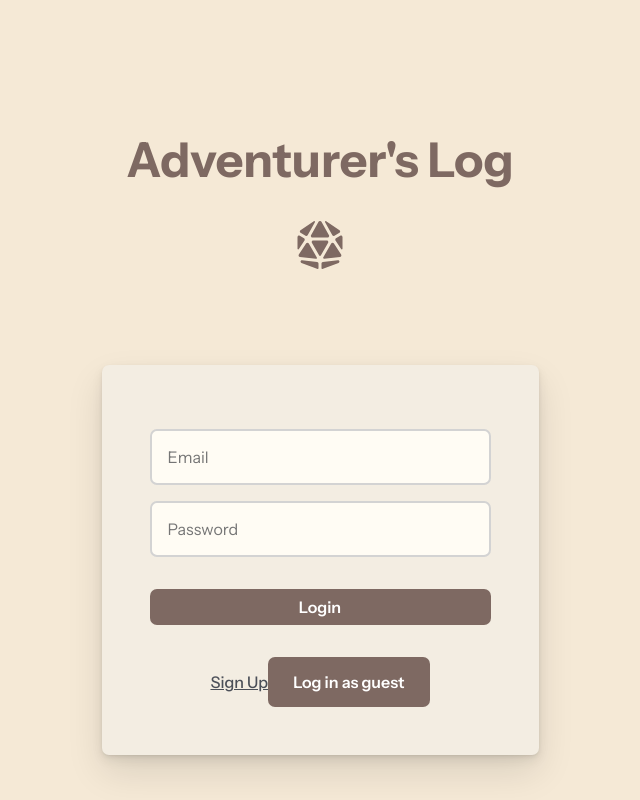
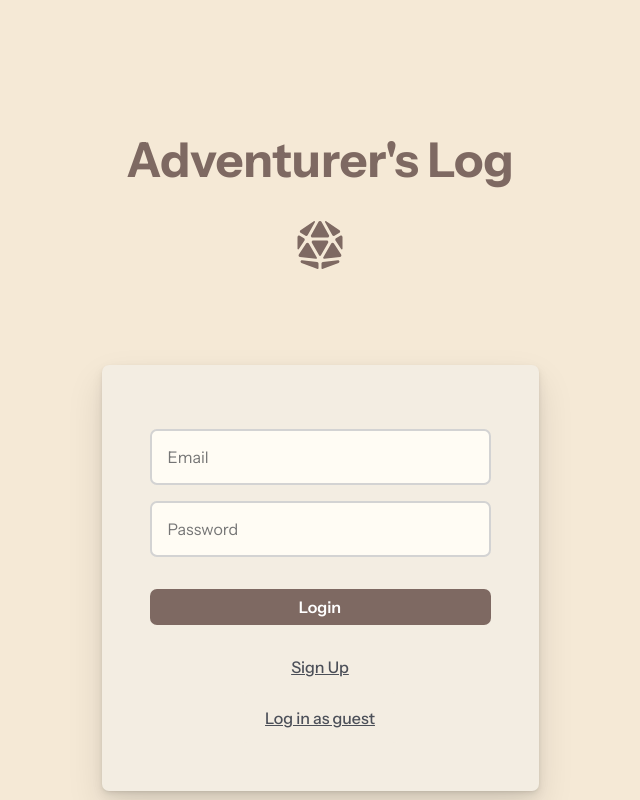
Before and after one commit to draykhlin/adventurers-log, a React (Create React App) app in the folder frontend/: page / in a window 1280 px wide. Shown: the top 800 px of the page, without its empty margins (320-960 px from the left). Built offline with nearby package versions, Linux system fonts and the light colour scheme; no server answers; a web font is replaced by a local one.

Commit message:
updated guest login button styling

```diff
--- a/frontend/src/index.css
+++ b/frontend/src/index.css
@@ -271,6 +271,14 @@ main {
 .signup-link {
   color: var(--text-color);
   font-weight: 500;
+}
+.guest-login-btn {
+  display: block;
+  margin: 1rem auto 0 auto;
+  background-color: inherit;
+  color: inherit;
+  font-weight: 500;
+  text-decoration: underline;
 }
 
     @media (min-width: 576px) {
--- a/frontend/src/pages/Home.js
+++ b/frontend/src/pages/Home.js
@@ -114,7 +114,7 @@ const Home = ({ setIsAuth }) => {
          </form>
 
          <NavLink to="/signup" className="signup-link">Sign Up</NavLink>
-         <button onClick={handleGuestLogin}>Log in as guest</button>
+         <button className="guest-login-btn" onClick={handleGuestLogin}>Log in as guest</button>
          </div>
 
       </div>
```
